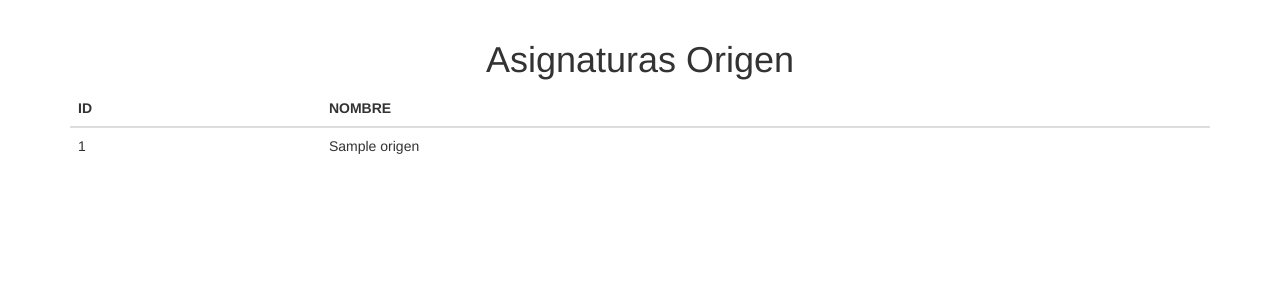
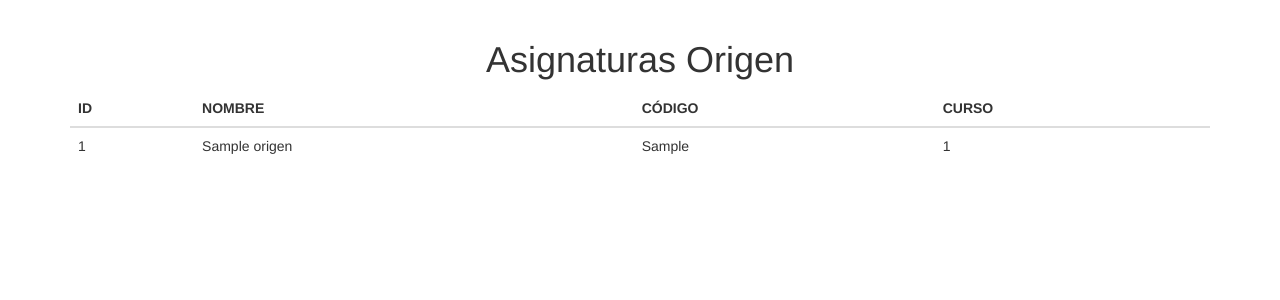
Before and after one commit to alexalvarezg/U2U_app, a Flask app: page /asignaturasOrigen in a window 1280 px wide. Shown: the part 52-352 px from the top of the page. Run offline with Flask 2, Linux system fonts and the light colour scheme; the visitor is signed in with stand-in values (Sample User, id 1); tables that the repository leaves empty hold one stand-in row (values such as "Sample post"); some libraries are stand-ins or nearby versions.

Commit message:
cambios en html de AO

```diff
--- a/templates/Admin/AsignaturasOrigen.html
+++ b/templates/Admin/AsignaturasOrigen.html
@@ -14,6 +14,8 @@
         <tr>
             <th>ID</th>
             <th>NOMBRE</th>
+            <th>CÓDIGO</th>
+            <th>CURSO</th>
         </tr>
         </thead>
         <tbody>
@@ -21,6 +23,8 @@
             <tr>
                 <td> {{ item[0]}} </td>
                 <td> {{ item[1] }} </td>
+                <td> {{ item[2] }} </td>
+                <td> {{ item[3] }} </td>
             </tr>
         {% endfor %}
         </tbody>
```
